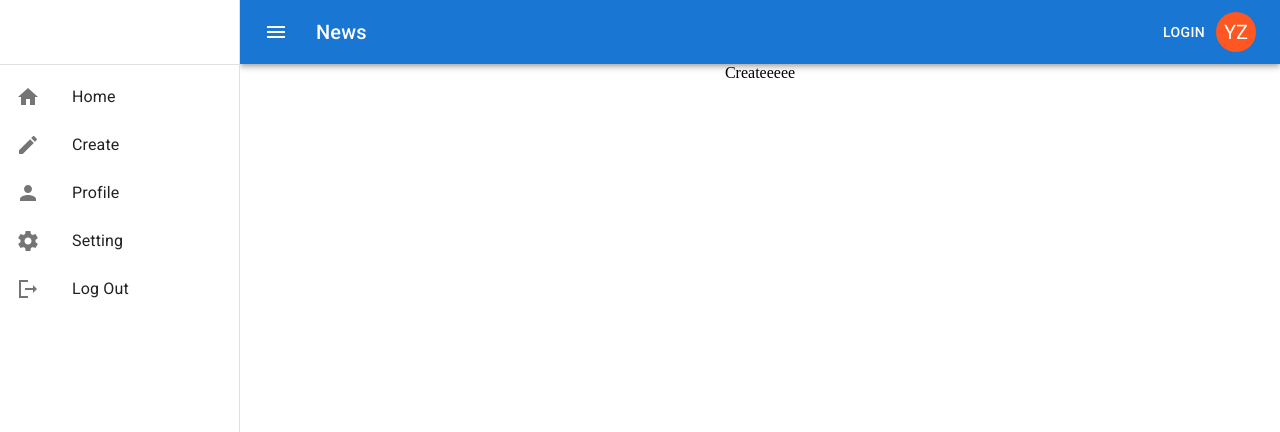
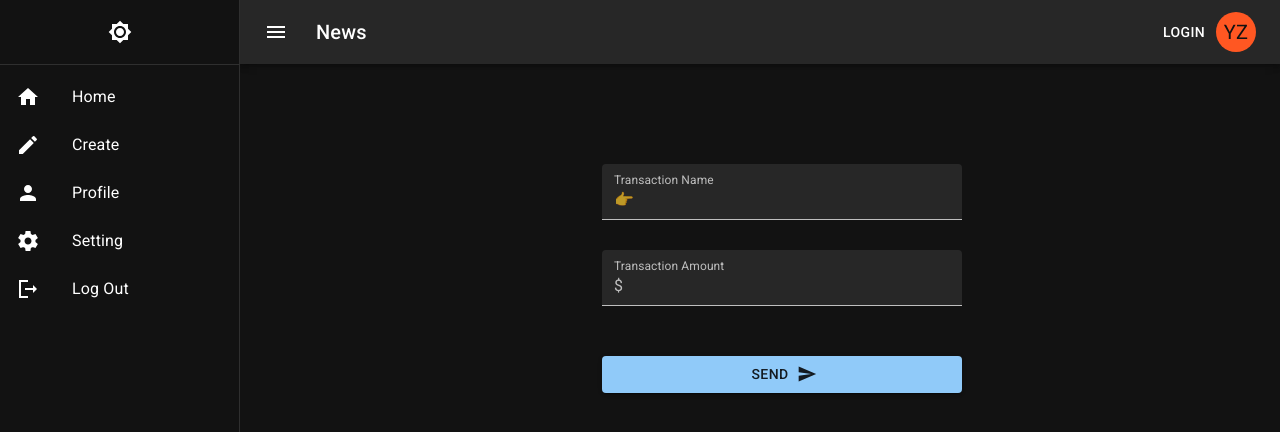
Before and after one commit to yznabuz/MUI-website-calculate-expences, a React (Create React App) app: page /create in a window 1280 px wide. Shown: the top 432 px of the page. Built offline with nearby package versions, Linux system fonts and the light colour scheme.

Commit message:
dark mode

```diff
--- a/src/Pages/Components/SideBar.jsx
+++ b/src/Pages/Components/SideBar.jsx
@@ -5,6 +5,7 @@ import Toolbar from "@mui/material/Toolbar";
 import List from "@mui/material/List";
 import Divider from "@mui/material/Divider";
 import {
+  IconButton,
   ListItem,
   ListItemButton,
   ListItemIcon,
@@ -16,6 +17,8 @@ import PersonIcon from "@mui/icons-material/Person";
 import SettingsSharpIcon from "@mui/icons-material/SettingsSharp";
 import LogoutSharpIcon from "@mui/icons-material/LogoutSharp";
 import { Link } from "react-router-dom";
+import Brightness7Icon from "@mui/icons-material/Brightness7";
+import Brightness4Icon from "@mui/icons-material/Brightness4";
 
 const drawerWidth = 240;
 
@@ -34,7 +37,11 @@ export default function PermanentDrawerLeft() {
         variant="permanent"
         anchor="left"
       >
-        <Toolbar />
+        <Toolbar sx={{ display: "flex", justifyContent: "center" }}>
+          <IconButton>
+            <Brightness7Icon />
+          </IconButton>
+        </Toolbar>
         <Divider />
         <List>
           <Link className="navBtn" to="/">
--- a/src/Pages/Create/Create.jsx
+++ b/src/Pages/Create/Create.jsx
@@ -1,9 +1,42 @@
+import { Box, Button, InputAdornment, TextField } from "@mui/material";
 import "./Create.css";
+import SendIcon from "@mui/icons-material/Send";
 
 import React from "react";
 
 const Create = () => {
-  return <div>Createeeee</div>;
+  return (
+    <Box sx={{ mt: "100px", width: "360px" }}>
+      <TextField
+        fullWidth={true}
+        label="Transaction Name"
+        id="outlined-start-adornment"
+        sx={{ ml: "22px", mb: "30px", display: "block" }}
+        InputProps={{
+          startAdornment: <InputAdornment position="start">👉</InputAdornment>,
+        }}
+        variant="filled"
+      />
+      <TextField
+        fullWidth={true}
+        label="Transaction Amount"
+        id="outlined-start-adornment"
+        sx={{ ml: "22px", display: "block" }}
+        InputProps={{
+          startAdornment: <InputAdornment position="start">$</InputAdornment>,
+        }}
+        variant="filled"
+      />
+      <Button
+      fullWidth={true}
+        sx={{ marginLeft: "22px", marginTop: "50px" }}
+        variant="contained"
+        endIcon={<SendIcon />}
+      >
+        Send
+      </Button>
+    </Box>
+  );
 };
 
 export default Create;
--- a/src/index.js
+++ b/src/index.js
@@ -2,10 +2,21 @@ import React from "react";
 import ReactDOM from "react-dom/client";
 import "./index.css";
 import App from "./App";
+import { ThemeProvider, createTheme } from "@mui/material/styles";
+import CssBaseline from "@mui/material/CssBaseline";
+
+const darkTheme = createTheme({
+  palette: {
+    mode: "dark",
+  },
+});
 
 const root = ReactDOM.createRoot(document.getElementById("root"));
 root.render(
-  <React.StrictMode>
-    <App />
-  </React.StrictMode>
+  <ThemeProvider theme={darkTheme}>
+    <CssBaseline />
+    <React.StrictMode>
+      <App />
+    </React.StrictMode>
+  </ThemeProvider>
 );
```
